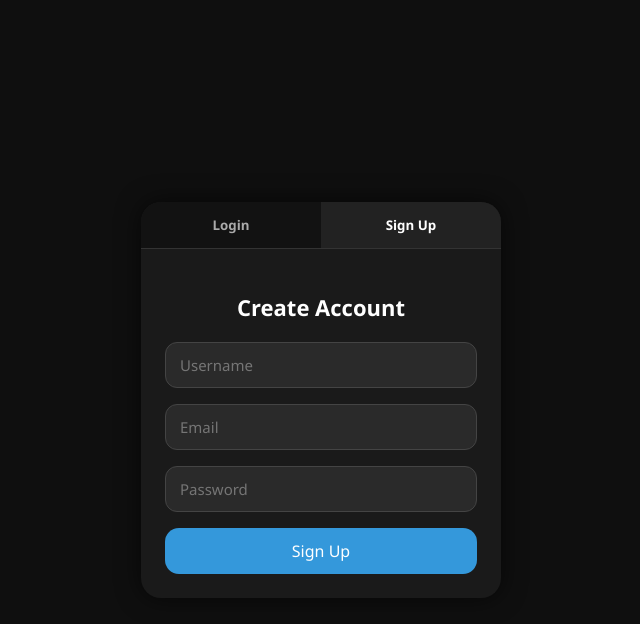
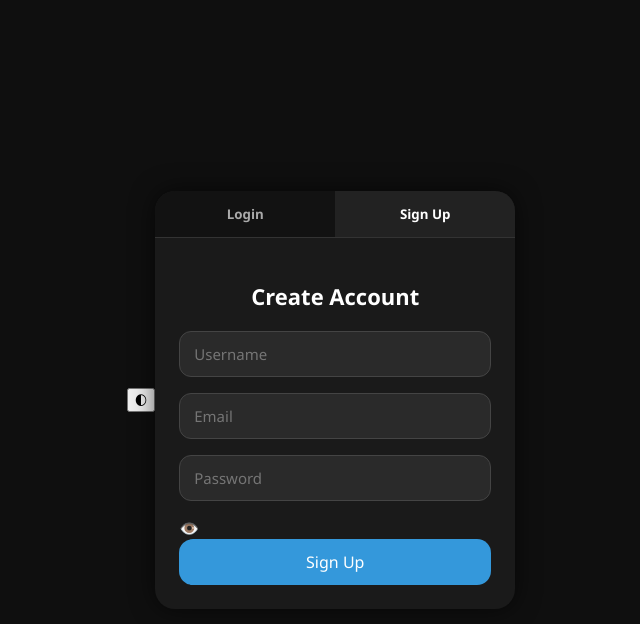
Before and after one commit to solar-txt/m-media, a plain HTML site: page index.html in a window 1280 px wide. Both pictures are taken after a click on the button "Sign Up". Shown: the whole page, without its empty margins (319-959 px from the left). Drawn offline with Linux system fonts and the light colour scheme.

Commit message:
Update index.html

```diff
--- a/index.html
+++ b/index.html
@@ -7,16 +7,21 @@
   <link rel="stylesheet" href="styles.css" />
 </head>
 <body>
+  <button class="theme-toggle" onclick="toggleTheme()">🌓</button>
+
   <div class="container">
     <div class="tabs">
-      <button class="tab-btn active" onclick="switchTab('login')">Login</button>
-      <button class="tab-btn" onclick="switchTab('signup')">Sign Up</button>
+      <button class="tab-btn active" onclick="switchTab('login', event)">Login</button>
+      <button class="tab-btn" onclick="switchTab('signup', event)">Sign Up</button>
     </div>
 
     <div id="login" class="form active">
       <h2>Welcome Back</h2>
       <input type="text" placeholder="Username" required />
-      <input type="password" placeholder="Password" required />
+      <div class="password-wrapper">
+        <input type="password" placeholder="Password" required />
+        <span class="toggle-password" onclick="togglePassword(this)">👁️</span>
+      </div>
       <button type="submit">Login</button>
     </div>
 
@@ -24,18 +29,33 @@
       <h2>Create Account</h2>
       <input type="text" placeholder="Username" required />
       <input type="email" placeholder="Email" required />
-      <input type="password" placeholder="Password" required />
+      <div class="password-wrapper">
+        <input type="password" placeholder="Password" required />
+        <span class="toggle-password" onclick="togglePassword(this)">👁️</span>
+      </div>
       <button type="submit">Sign Up</button>
     </div>
   </div>
 
   <script>
-    function switchTab(tab) {
-      document.querySelectorAll('.form').forEach(f => f.classList.remove('active'));
+    function switchTab(tabId, event) {
+      document.querySelectorAll('.form').forEach(f => {
+        f.classList.remove('active');
+      });
       document.querySelectorAll('.tab-btn').forEach(b => b.classList.remove('active'));
 
-      document.getElementById(tab).classList.add('active');
+      document.getElementById(tabId).classList.add('active');
       event.target.classList.add('active');
+    }
+
+    function toggleTheme() {
+      document.body.classList.toggle('light');
+    }
+
+    function togglePassword(icon) {
+      const input = icon.previousElementSibling;
+      input.type = input.type === 'password' ? 'text' : 'password';
+      icon.textContent = input.type === 'password' ? '👁️' : '🙈';
     }
   </script>
 </body>
```
